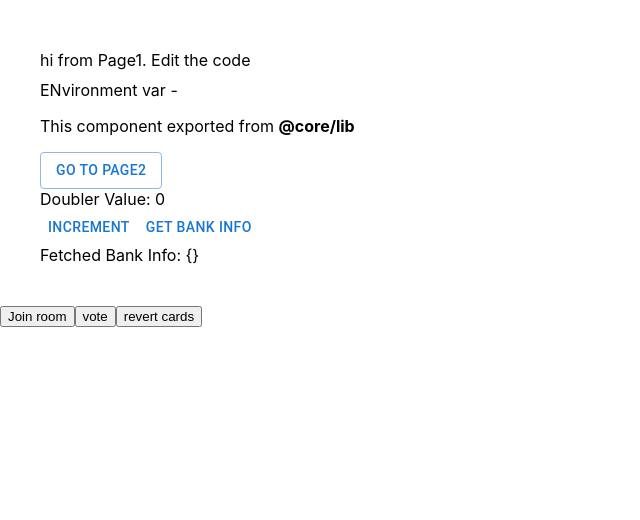
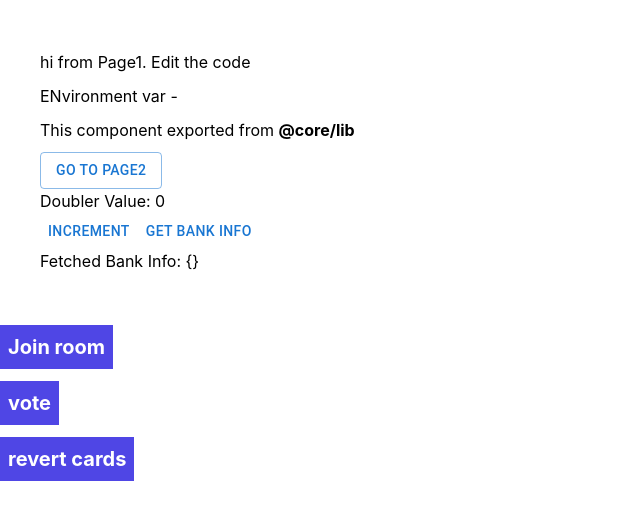
Before and after one commit to mohumedsalah/PlanPokerApp, a React (Create React App) app in the folder apps/frontend/: page / in a window 1280 px wide. Shown: the top 520 px of the page, without its empty margins (0-640 px from the left). Built offline with nearby package versions, Linux system fonts and the light colour scheme; no server answers.

Commit message:
add tailwind

```diff
--- a/apps/frontend/src/App.tsx
+++ b/apps/frontend/src/App.tsx
@@ -6,6 +6,7 @@ import { store, persistor } from 'redux-store';
 import { Loading } from 'shared';
 import Routing from 'routes';
 import io from 'socket.io-client';
+import './index.css';
 
 const room = 'HelloFromOtherSide';
 
@@ -56,7 +57,7 @@ function App() {
 				</button>
 
 				<button
-					className="inline-block rounded bg-primary px-6 pt-2.5 pb-2 text-xs font-medium uppercase leading-normal text-white shadow-[0_4px_9px_-4px_#3b71ca] transition duration-150 ease-in-out hover:bg-primary-600 hover:shadow-[0_8px_9px_-4px_rgba(59,113,202,0.3),0_4px_18px_0_rgba(59,113,202,0.2)] focus:bg-primary-600 focus:shadow-[0_8px_9px_-4px_rgba(59,113,202,0.3),0_4px_18px_0_rgba(59,113,202,0.2)] focus:outline-none focus:ring-0 active:bg-primary-700 active:shadow-[0_8px_9px_-4px_rgba(59,113,202,0.3),0_4px_18px_0_rgba(59,113,202,0.2)]"
+					className="mt-3 block bg-indigo-600 text-xl font-bold  text-white p-2"
 					onClick={revertCards}
 				>
 					revert cards
```
